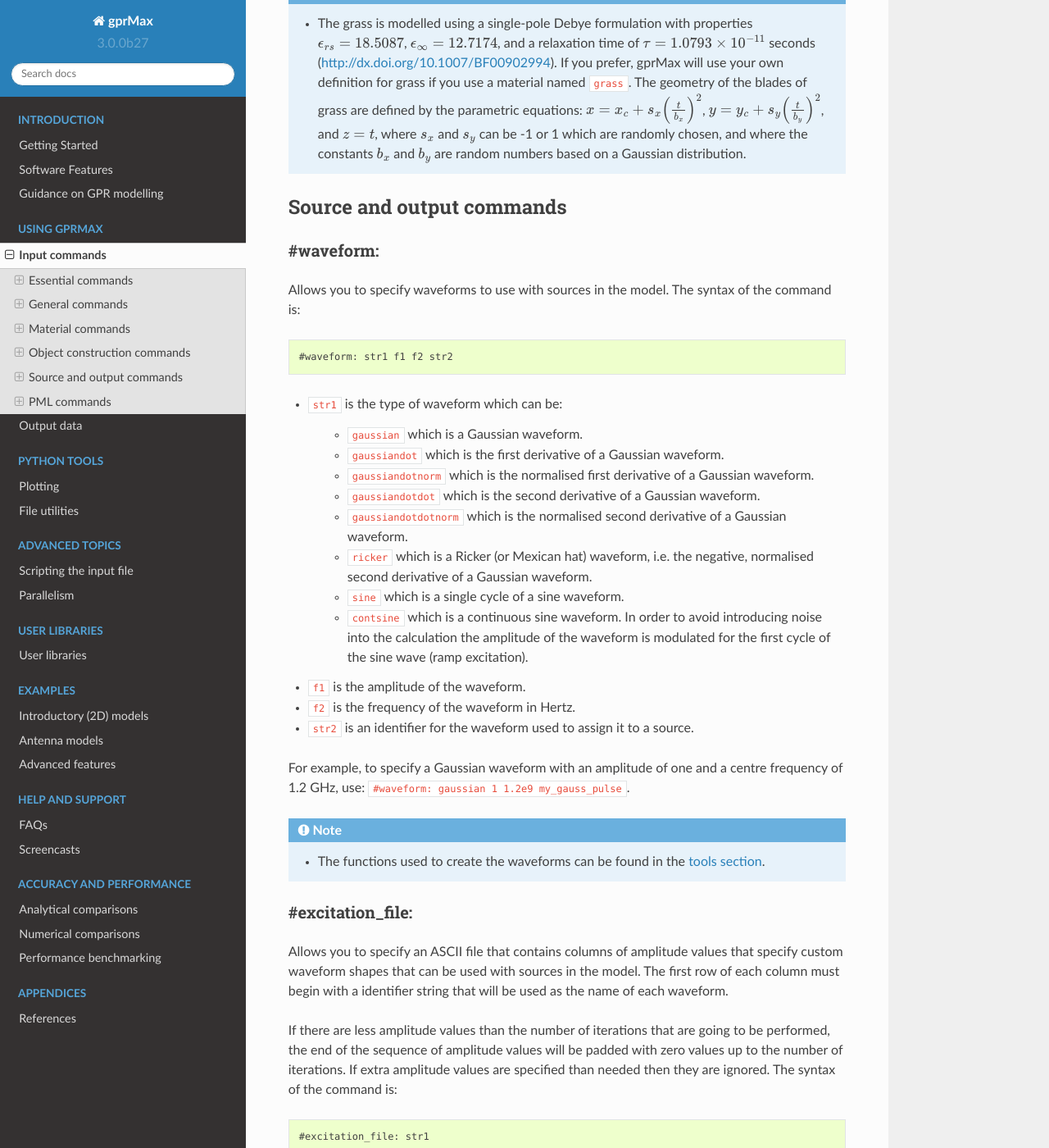
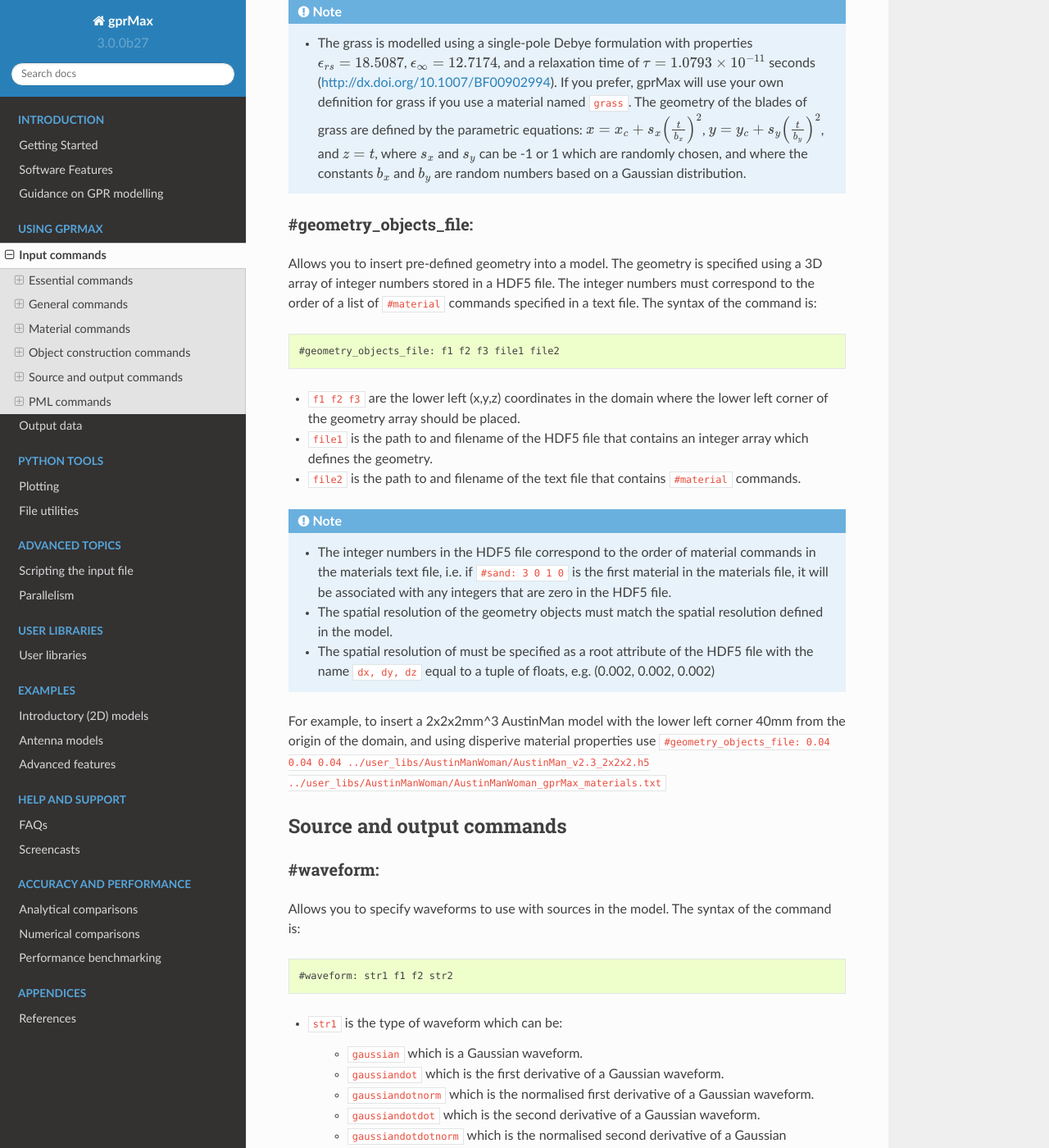
Before and after one commit to gprMax/gprMax, a Sphinx documentation site: the page built from docs/source/input.rst, in a window 1280 px wide and 1400 px high, scrolled down 17515 px. Shown: the whole window at 82% size. Built offline with Sphinx 7.4.7 and the Read the Docs theme 2.0.0, drawn with Linux system fonts in a browser that asks for light colours; pages that are not in the unit, such as notebooks, are missing from menus; some of the changed text lies outside the part shown.

Commit message:
Updated to include description of new #geometry_objects_file command.

```diff
--- a/docs/source/input.rst
+++ b/docs/source/input.rst
@@ -108,16 +108,16 @@ General commands
 
 Allows you to write blocks of Python code between ``#python`` and ``#end_python`` in the input file. The code is executed when the input file is read by gprMax. For further details see the :ref:`Python section <python-scripting>`.
 
-#include:
----------
+#include_file:
+--------------
 
-Allows you to include commands from a file. It will insert the commands from the specified file at the location where the ``#include`` command is placed. The syntax of the command is:
+Allows you to include commands from a file. It will insert the commands from the specified file at the location where the ``#include_file`` command is placed. The syntax of the command is:
 
 .. code-block:: none
 
-    #include: str1
+    #include_file: file
 
-``str1`` can be the name of the file containing the commands in the same directory as the input file, or ``str1`` can be the full path to the file containing the commands (allowing you to specify any location).
+``file`` can be the name of the file containing the commands in the same directory as the input file, or ``file`` can be the full path to the file containing the commands (allowing you to specify any location).
 
 
 #time_step_stability_factor:
@@ -378,12 +378,12 @@ Allows you output to file(s) information about the geometry of model. The file(s
 
 .. code-block:: none
 
-    #geometry_view: f1 f2 f3 f4 f5 f6 f7 f8 f9 file1 c1
+    #geometry_view: f1 f2 f3 f4 f5 f6 f7 f8 f9 file c1
 
 * ``f1 f2 f3`` are the lower left (x,y,z) coordinates of the volume of the geometry view in metres.
 * ``f4 f5 f6`` are the upper right (x,y,z) coordinates of the volume of the geometry view in metres.
 * ``f7 f8 f9`` are the spatial discretisation of the geometry view in metres. Typically these will be the same as the spatial discretisation of the model but they can be courser if desired.
-* ``file1`` is the filename of the file where the geometry view will be stored.
+* ``file`` is the filename of the file where the geometry view will be stored in the same directory as the input file.
 * ``c1`` can be either n (normal) or f (fine) which specifies whether to output the geometry information on a per-cell basis (n) or a per-cell-edge basis (f). The fine mode should be reserved for viewing detailed parts of the geometry that occupy small volumes, as using this mode can generate geometry files with large file sizes.
 
 .. tip::
@@ -587,11 +587,33 @@ Allows you to add grass with roots to a ``#fractal_box`` in the model. The blade
 * ``str1`` is an identifier for the ``#fractal_box`` that the grass should be applied to.
 * ``i2`` is an optional parameter which controls the seeding of the random number generator used to create the fractals. By default (if you don't specify this parameter) the random number generator will be seeded by trying to read data from ``/dev/urandom`` (or the Windows analogue) if available or from the clock otherwise.
 
-For example, to apply 100 blades of grass that vary in height between 100 and 150 mm to the entire surface in the positive z direction of a ``#fractal_box`` that had been specified using ``#fractal_box: 0 0 0 0.1 0.1 0.1 1.5 1 1 50 my_soil my_fractal_box``, use: ``#add_grass: 0 0 0.1 0.1 0.1 0.1 1.5 0.2 0.25 100 my_fractal_box``.
+For example, to apply 100 blades of grass that vary in height between 100 and 150 mm to the entire surface in the positive z direction of a ``#fractal_box`` that had been specified using ``#fractal_box: 0 0 0 0.1 0.1 0.1 1.5 1 1 50 my_soil my_fractal_box``, use ``#add_grass: 0 0 0.1 0.1 0.1 0.1 1.5 0.2 0.25 100 my_fractal_box``.
 
 .. note::
 
     * The grass is modelled using a single-pole Debye formulation with properties :math:`\epsilon_{rs} = 18.5087`, :math:`\epsilon_{\infty} = 12.7174`, and a relaxation time of :math:`\tau = 1.0793 \times 10^{-11}` seconds (http://dx.doi.org/10.1007/BF00902994). If you prefer, gprMax will use your own definition for grass if you use a material named ``grass``. The geometry of the blades of grass are defined by the parametric equations: :math:`x = x_c +s_x {\left( \frac{t}{b_x} \right)}^2`, :math:`y = y_c +s_y {\left( \frac{t}{b_y} \right)}^2`, and :math:`z=t`, where :math:`s_x` and :math:`s_y` can be -1 or 1 which are randomly chosen, and where the constants :math:`b_x` and :math:`b_y` are random numbers based on a Gaussian distribution.
+
+#geometry_objects_file:
+-----------------------
+
+Allows you to insert pre-defined geometry into a model. The geometry is specified using a 3D array of integer numbers stored in a HDF5 file. The integer numbers must correspond to the order of a list of ``#material`` commands specified in a text file. The syntax of the command is:
+
+.. code-block:: none
+
+    #geometry_objects_file: f1 f2 f3 file1 file2
+
+* ``f1 f2 f3`` are the lower left (x,y,z) coordinates in the domain where the lower left corner of the geometry array should be placed.
+* ``file1`` is the path to and filename of the HDF5 file that contains an integer array which defines the geometry.
+* ``file2`` is the path to and filename of the text file that contains ``#material`` commands.
+
+.. note::
+
+    * The integer numbers in the HDF5 file correspond to the order of material commands in the materials text file, i.e. if ``#sand: 3 0 1 0`` is the first material in the materials file, it will be associated with any integers that are zero in the HDF5 file.
+    * The spatial resolution of the geometry objects must match the spatial resolution defined in the model.
+    * The spatial resolution of must be specified as a root attribute of the HDF5 file with the name ``dx, dy, dz`` equal to a tuple of floats, e.g. (0.002, 0.002, 0.002)
+
+For example, to insert a 2x2x2mm^3 AustinMan model with the lower left corner 40mm from the origin of the domain, and using disperive material properties use ``#geometry_objects_file: 0.04 0.04 0.04 ../user_libs/AustinManWoman/AustinMan_v2.3_2x2x2.h5 ../user_libs/AustinManWoman/AustinManWoman_gprMax_materials.txt``
+
 
 Source and output commands
 ==========================
@@ -634,9 +656,9 @@ If there are less amplitude values than the number of iterations that are going
 
 .. code-block:: none
 
-    #excitation_file: str1
+    #excitation_file: file
 
-``str1`` can be the name of the file containing the specified waveform in the same directory as the input file, or ``str1`` can be the full path to the file containing the specified waveform (allowing you to specify any location).
+``file`` can be the name of the file containing the specified waveform in the same directory as the input file, or ``file`` can be the full path to the file containing the specified waveform (allowing you to specify any location).
 
 For example, to specify the file ``my_waves.txt``, which contains two custom waveform shapes, use: ``#excitation_file: my_waves.txt``. The contents of the file ``my_waves.txt`` would take the form:
 
@@ -779,19 +801,19 @@ Allows you to obtain information about the electromagnetic fields within a volum
 
 .. code-block:: none
 
-    #snapshot: f1 f2 f3 f4 f5 f6 f7 f8 f9 f10 file1
+    #snapshot: f1 f2 f3 f4 f5 f6 f7 f8 f9 f10 file
 
 or
 
 .. code-block:: none
 
-    #snapshot: f1 f2 f3 f4 f5 f6 f7 f8 f9 i1 file1
+    #snapshot: f1 f2 f3 f4 f5 f6 f7 f8 f9 i1 file
 
 * ``f1 f2 f3`` are the lower left (x,y,z) coordinates of the volume of the snapshot in metres.
 * ``f4 f5 f6`` are the upper right (x,y,z) coordinates of the volume of the snapshot in metres.
 * ``f7 f8 f9`` are the spatial discretisation of the snapshot in metres.
 * ``f10`` or ``i1`` are the time in seconds (float) or the iteration number (integer) which denote the point in time at which the snapshot will be taken.
-* ``file1`` is the name of the file where the snapshot will be stored. Snapshot files are automatically stored in a directory with the name of the input file appended with '_snaps'. For multiple model runs each model run will have its own directory, i.e. '_snaps1', 'snaps2' etc...
+* ``file`` is the name of the file where the snapshot will be stored. Snapshot files are automatically stored in a directory with the name of the input file appended with '_snaps'. For multiple model runs each model run will have its own directory, i.e. '_snaps1', 'snaps2' etc...
 
 For example to save a snapshot of the electromagnetic fields in the model at a simulated time of 3 nanoseconds use: ``#snapshot: 0 0 0 1 1 1 0.1 0.1 0.1 3e-9 snap1``
 
```
